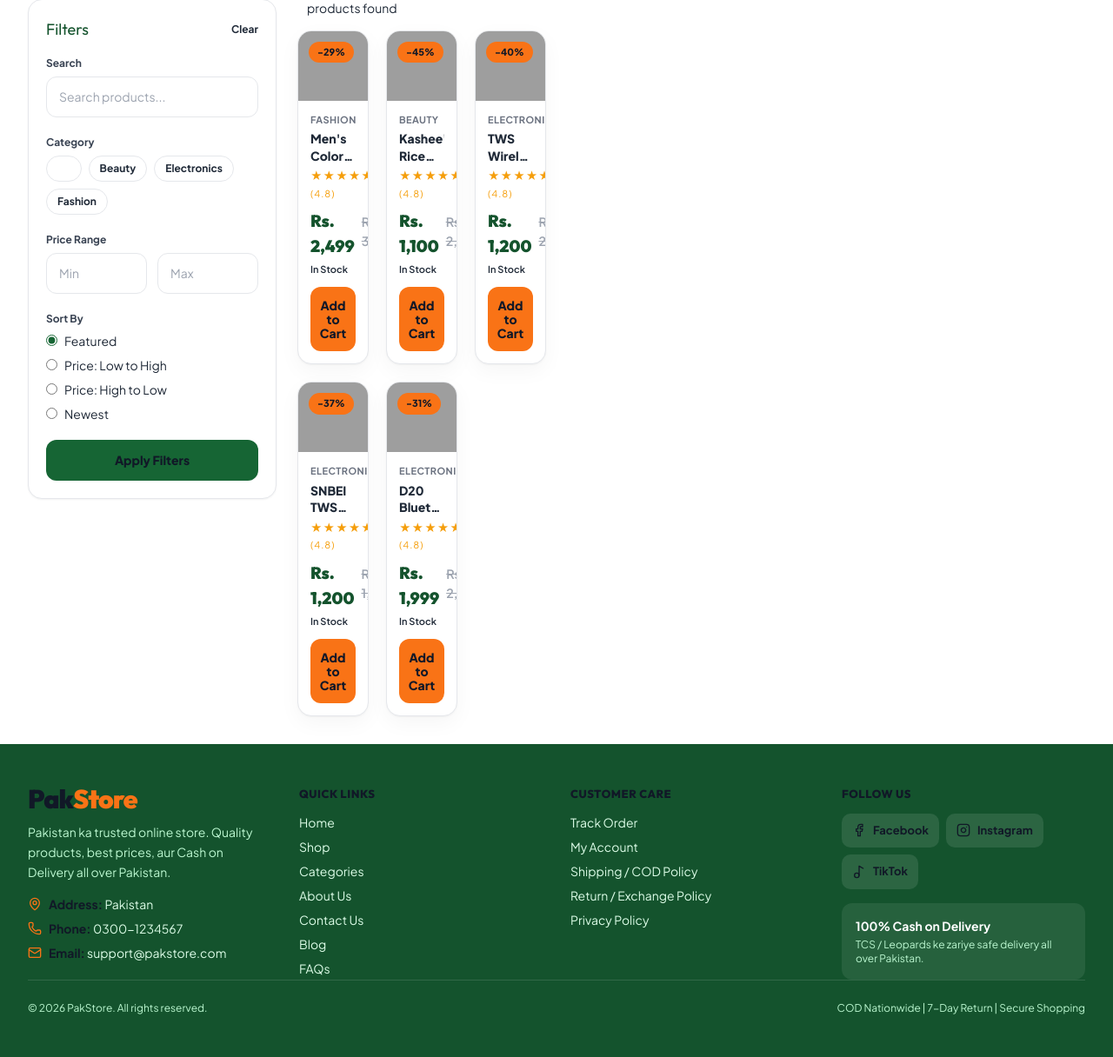
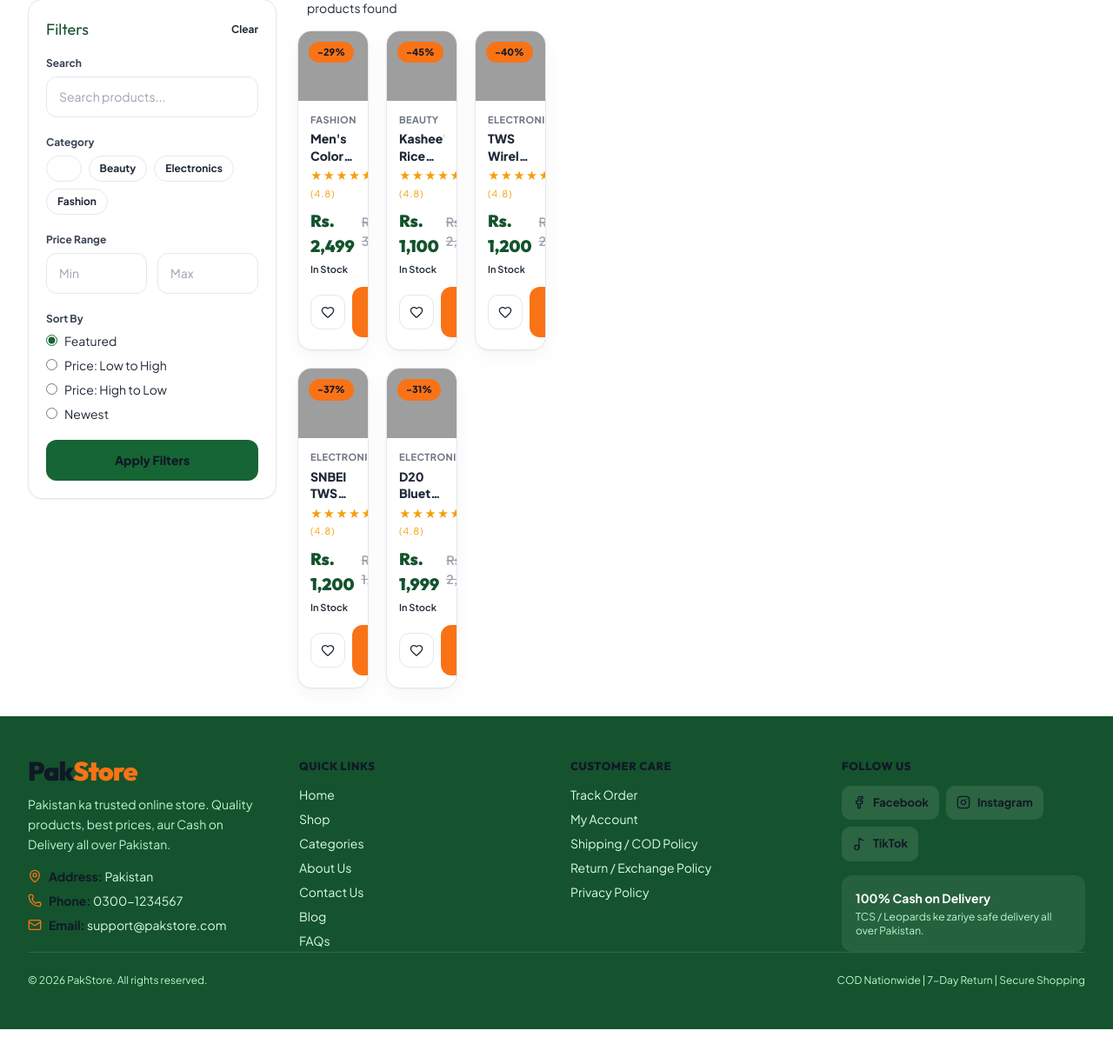
Before and after one commit to AliDevTech-code/Pakstore.com, a PHP site: page /shop.php in a window 1280 px wide. Shown: the part 200-1416 px from the top of the page at 87% size. After the commit the page ends 1384 px from the top, so only its background shows below. Run offline with PHP 8.4, Linux system fonts and the light colour scheme; data comes from the database, SQL or seed files in the repository; some libraries are stand-ins or nearby versions; grey boxes are pictures that could not be loaded.

Commit message:
Use wishlist and Buy Now buttons on shop and related product cards

```diff
--- a/includes/footer.php
+++ b/includes/footer.php
@@ -67,6 +67,6 @@ $footerTiktok = setting('tiktok_url', '#');
   </div>
 </footer>
 
-<script src="<?= e(url('assets/js/main.js') . '?v=34') ?>"></script>
+<script src="<?= e(url('assets/js/main.js') . '?v=35') ?>"></script>
 </body>
 </html>
--- a/includes/header.php
+++ b/includes/header.php
@@ -102,7 +102,7 @@ if (empty($structuredData)) {
     <link rel="preload" href="<?= e(url('assets/fonts/outfit-latin.woff2')) ?>" as="font" type="font/woff2" crossorigin>
 
     <link rel="stylesheet" href="<?= e(url('assets/css/tailwind.css') . '?v=4') ?>">
-    <link rel="stylesheet" href="<?= e(url('assets/css/style.css') . '?v=34') ?>">
+    <link rel="stylesheet" href="<?= e(url('assets/css/style.css') . '?v=35') ?>">
     <script src="<?= e(url('assets/js/lucide.min.js')) ?>"></script>
     <style>
         /* Keep drawers closed by default even if the external stylesheet fails to load. */
--- a/shop.php
+++ b/shop.php
@@ -120,11 +120,21 @@ require __DIR__ . '/includes/header.php';
                     <?php if ($hasSale): ?><span class="pk-old"><?= e(money($orig)) ?></span><?php endif; ?>
                   </div>
                   <div class="text-[11px] mt-1 <?= $inStock ? 'text-[#166534]' : 'text-red-500' ?> font-semibold"><?= $inStock ? 'In Stock' : 'Out of Stock' ?></div>
-                  <div class="mt-auto pt-3">
+                  <div class="mt-auto pt-3 flex items-center gap-2">
+                    <?php $wished = function_exists('wishlist_has') && wishlist_has((int)$p['id']); ?>
+                    <form action="<?= e(url('wishlist.php')) ?>" method="post" class="shrink-0">
+                      <?= csrf_field() ?>
+                      <input type="hidden" name="action" value="toggle">
+                      <input type="hidden" name="product_id" value="<?= (int)$p['id'] ?>">
+                      <input type="hidden" name="redirect" value="<?= e($_SERVER['REQUEST_URI'] ?? 'shop.php') ?>">
+                      <button type="submit" class="w-10 h-10 rounded-xl border flex items-center justify-center transition-colors <?= $wished ? 'bg-red-50 border-red-200 text-red-500' : 'bg-white border-gray-200 text-gray-500 hover:text-red-500 hover:border-red-200' ?>" title="<?= $wished ? 'Remove from Wishlist' : 'Add to Wishlist' ?>" aria-label="Wishlist">
+                        <i data-lucide="heart" class="w-4 h-4 <?= $wished ? 'fill-red-500' : '' ?>"></i>
+                      </button>
+                    </form>
                     <?php if ($inStock): ?>
-                      <form action="<?= e(url('cart.php')) ?>" method="post"><?= csrf_field() ?><input type="hidden" name="action" value="add"><input type="hidden" name="product_id" value="<?= (int)$p['id'] ?>"><input type="hidden" name="quantity" value="1"><button type="submit" class="pk-btn pk-btn-orange w-full text-xs py-2.5">Add to Cart</button></form>
+                      <a href="<?= e(url('checkout.php?product='.(int)$p['id'].'&qty=1')) ?>" class="pk-btn pk-btn-orange flex-1 text-xs py-2.5">Buy Now <i data-lucide="chevron-right" class="w-4 h-4"></i></a>
                     <?php else: ?>
-                      <span class="pk-btn w-full text-xs py-2.5 bg-gray-100 text-gray-400 cursor-not-allowed">Out of Stock</span>
+                      <span class="pk-btn flex-1 text-xs py-2.5 bg-gray-100 text-gray-400 cursor-not-allowed">Out of Stock</span>
                     <?php endif; ?>
                   </div>
                 </div>
```
Also changed, not shown: product.php (+17 -0 lines).
